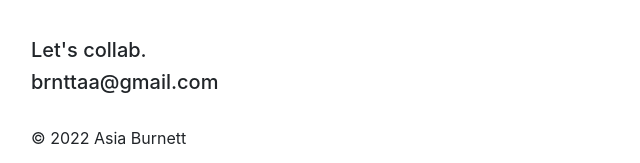
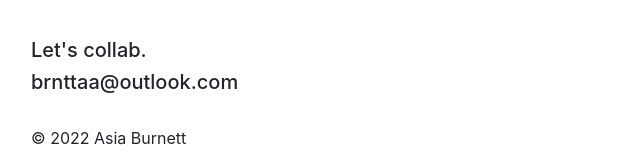
Before and after one commit to AsiaBrntt/Portfolio, a plain HTML site: page index.html in a window 1280 px wide. Shown: the part 2192-2355 px from the top of the page, 69-709 px from the left. Drawn offline with nearby package versions, Linux system fonts and the light colour scheme; a script that the page names is missing.

Commit message:
Update index.html
Changed incorrect email address.

```diff
--- a/index.html
+++ b/index.html
@@ -325,7 +325,7 @@ a.card-link {
 <!-- Footer -->
 <div class="email">
   <h5>Let's collab.</h5>
-    <h5>brnttaa@gmail.com</h5>
+    <h5>brnttaa@outlook.com</h5>
 </div>
 
 <br>
```
